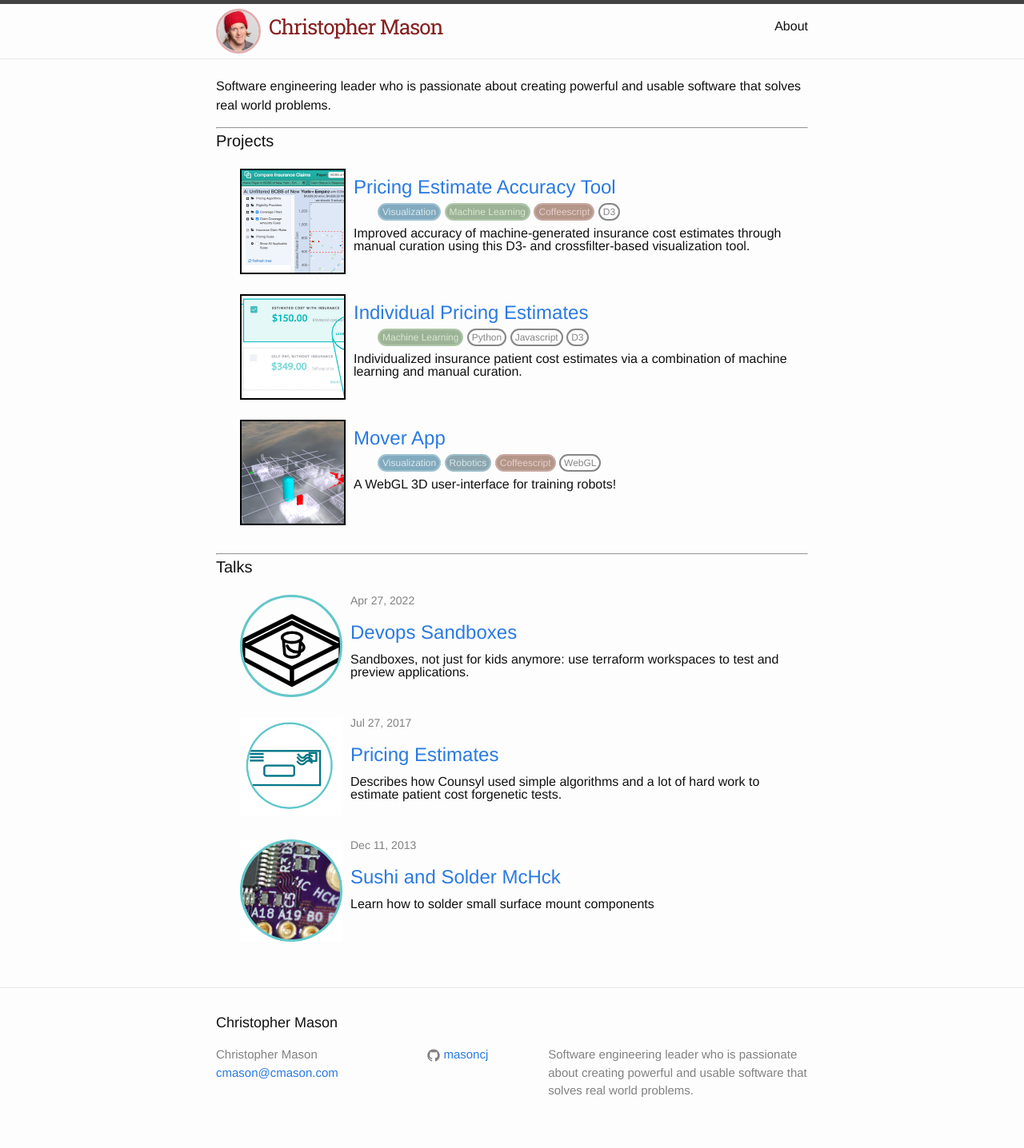
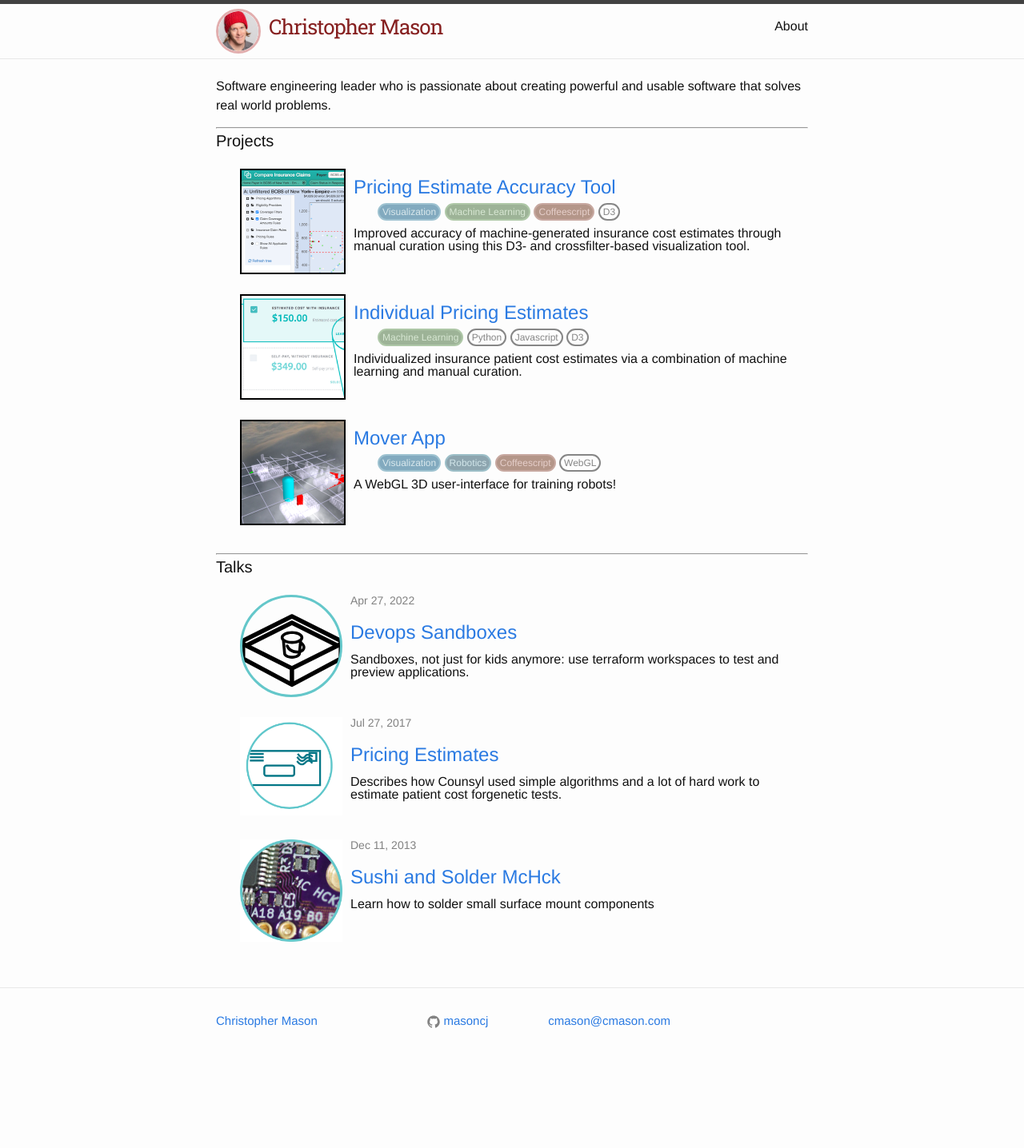
Before and after one commit to masoncj/masoncj.github.io, a Jekyll site: the page built from index.html, in a window 1280 px wide. Shown: the whole page at 80% size. Built offline with Jekyll 4.4.1, drawn with Linux system fonts in a browser that asks for light colours; a script that is not in the unit is left out; after the commit the page ends 1356 px from its top, so only the background shows below that.

Commit message:
Add about

```diff
--- a/_config.yml
+++ b/_config.yml
@@ -7,6 +7,7 @@ description:
 baseurl: "" # the subpath of your site, e.g. /blog
 url: "http://www2.cmason.com" # the base hostname & protocol for your site
 github_username:  masoncj
+linkedin_url: https://www.linkedin.com/in/christopher-mason-510a291/
 
 theme: jekyll-theme-slate
 
--- a/_includes/footer.html
+++ b/_includes/footer.html
@@ -2,13 +2,11 @@
 
   <div class="wrapper">
 
-    <h2 class="footer-heading">{{ site.title }}</h2>
-
     <div class="footer-col-wrapper">
       <div class="footer-col footer-col-1">
         <ul class="contact-list">
-          <li>{{ site.title }}</li>
-          <li><a href="mailto:{{ site.email }}">{{ site.email }}</a></li>
+          <li><a href="{{site.linkedin_url}}">{{ site.title }}</a></li>
+
         </ul>
       </div>
 
@@ -29,7 +27,7 @@
       </div>
 
       <div class="footer-col footer-col-3">
-        <p>{{ site.description }}</p>
+        <p><a href="mailto:{{ site.email }}">{{ site.email }}</a></p>
       </div>
     </div>
 
```
Also changed, not shown: about.md (+19 -5 lines), images/about/climbing.jpg (added), images/about/cmason_at helm_san_juans.jpg (added), images/about/cmason_looking_down_square.jpg (added), images/about/cmason_walking_away_square.jpg (added), images/about/greenhouse_cabinet.jpg (added), 3 other files.
